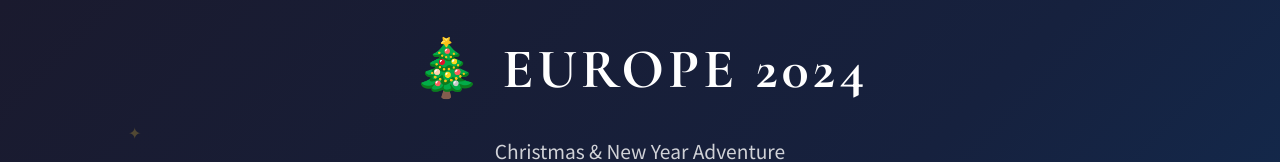
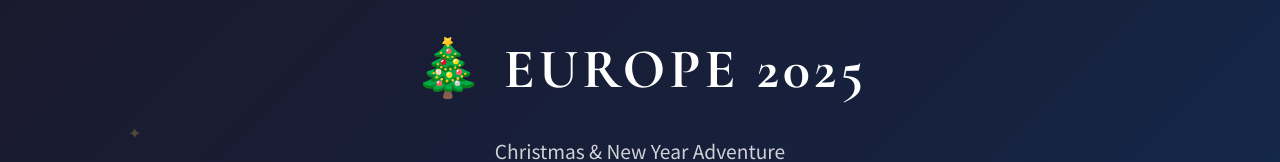
Before and after one commit to Louis0929/Europe, a plain HTML site: page index.html in a window 1280 px wide. Shown: the top 162 px of the page. Drawn offline with nearby package versions, Linux system fonts and the light colour scheme.

Commit message:
minor changes

```diff
--- a/index.html
+++ b/index.html
@@ -94,7 +94,7 @@
 <span class="star">✧</span>
 
 <div class="hero">
-    <h1>🎄 EUROPE 2024</h1>
+    <h1>🎄 EUROPE 2025</h1>
     <p class="subtitle">Christmas & New Year Adventure</p>
 
     <div class="trip-stats">
```
